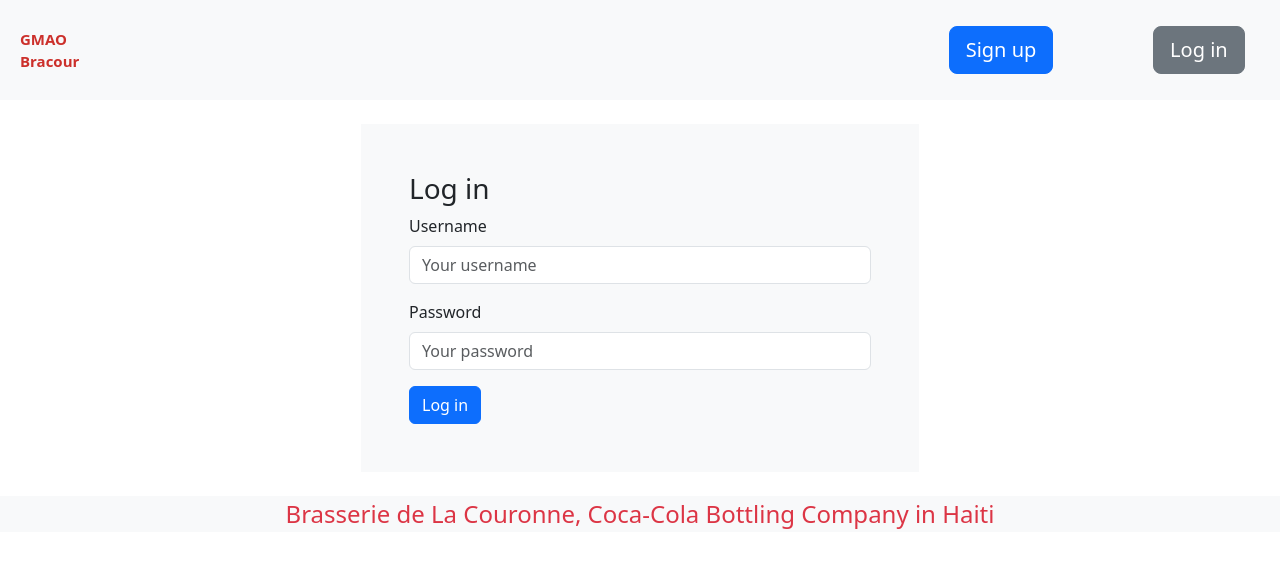
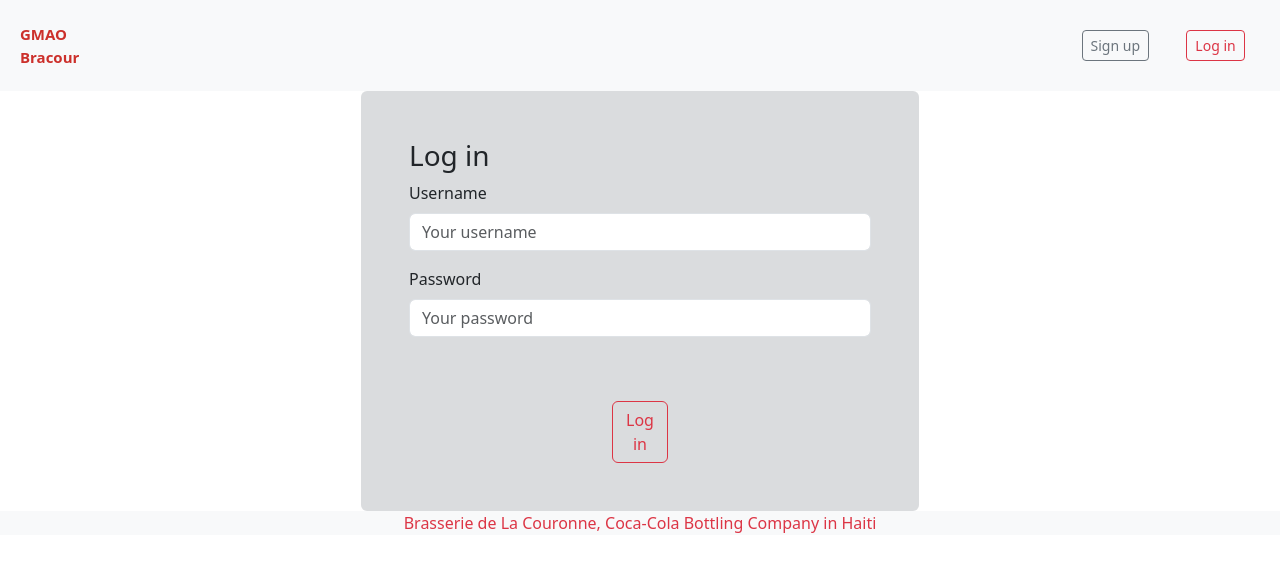
Before and after one commit to IkiLeLe/GMAO_Bracour, a Django app: page /maintenance_plan/account/ in a window 1280 px wide. Shown: the top 572 px of the page. Run offline with Django 5.2, Linux system fonts and the light colour scheme.

Commit message:
design de la page login

```diff
--- a/account/templates/account/login.html
+++ b/account/templates/account/login.html
@@ -3,8 +3,8 @@
 {% block title %}Log in{% endblock %}
 
 {% block content %}
-<div class="container my-4">
-    <div class="col-md-6 my-6 mx-auto p-5 bg-light rounded-xl">
+<div class="container mx-auto my-auto">
+    <div class="col-md-6 my-6 mx-auto p-5 bg-secondary bg-opacity-25 rounded-2">
         <h1 class="mb-6 h3">Log in</h1>
 
         <form method="post" action="{% url 'account:login' %}" id="loginForm">
@@ -27,8 +27,11 @@
                     {% endfor %}
                 </div>
             {% endif %}
-
-            <button type="submit" class="btn btn-primary">Log in</button>
+            <div class="row justify-content-md-center pt-5">
+                <div class="col-2">
+                    <button type="submit" class="btn btn-outline-danger ">Log in</button>
+                </div>
+            </div>
             <!-- Add this code inside your form tag in login.html -->
             {% if messages %}
             <div class="mb-3 p-3 bg-danger text-white rounded-xl">
--- a/maintenance_plan/templates/maintenance_plan/master.html
+++ b/maintenance_plan/templates/maintenance_plan/master.html
@@ -8,7 +8,7 @@
       <title>{% block title %}{% endblock %}</title>
       <meta http-equiv="Cache-Control" content="no-store, no-cache, must-revalidate, post-check=0, pre-check=0">
       <link href="https://cdn.jsdelivr.net/npm/bootstrap@5.3.2/dist/css/bootstrap.min.css" rel="stylesheet" integrity="sha384-T3c6CoIi6uLrA9TneNEoa7RxnatzjcDSCmG1MXxSR1GAsXEV/Dwwykc2MPK8M2HN" crossorigin="anonymous">
-
+      <link rel="stylesheet" href="https://cdn.jsdelivr.net/npm/bootstrap-icons@1.11.2/font/bootstrap-icons.min.css">
 
 
     </head>
@@ -55,7 +55,7 @@
                       <div class="col-1">
                         <form class="d-flex" method="post" action="{% url 'account:logout' %}">
                           {% csrf_token %}
-                          <button class="btn btn-outline-danger" type="submit" id="logoutButton" onClick="handleLogout">Logout</button>
+                          <button class="btn btn-outline-danger" type="submit">Logout</button>
                         </form>
                       </div>
                     </div>
@@ -63,11 +63,11 @@
                 {% else %}
                  <div class="container nav-item p-2 text-end">
                     <div class="row justify-content-end">
-                      <div class="col-2 ">
-                       <a href="{% url 'account:signup' %}" class="btn btn-primary btn-lg">Sign up</a>
+                      <div class="col-sm-1 ">
+                       <a href="{% url 'account:signup' %}" class="btn btn-outline-secondary btn-sm">Sign up</a>
                       </div>
-                      <div class="col-2">
-                        <a href="{% url 'account:login' %}" class="btn btn-secondary btn-lg">Log in</a>
+                      <div class="col-sm-1">
+                        <a href="{% url 'account:login' %}" class="btn btn-outline-danger btn-sm">Log in</a>
                       </div>
                    </div>
                   </div>
@@ -80,9 +80,9 @@
           {% block content %}
           {% endblock %}
         </div>
-        <footer class="bg-light text-center">
-          <div class="m-6 p-6">
-            <p class="fs-4 text-danger">Brasserie de La Couronne, Coca-Cola Bottling Company in Haiti </p>
+        <footer class="bg-light text-center sticky-bottom">
+          <div class="">
+            <p class="fs-6 text-danger">Brasserie de La Couronne, Coca-Cola Bottling Company in Haiti </p>
           </div>
 
         </footer>
--- a/maintenance_plan/templates/maintenance_plan/task.html
+++ b/maintenance_plan/templates/maintenance_plan/task.html
@@ -43,7 +43,7 @@
             </div>
         </div>
 
-        <div class="col-md-4 rounded bg-light" style="width: 25%; padding: 50px">
+        <div class="col-md-4 rounded bg-light sticky-top" style="width: 25%; padding: 50px">
             <h2>Filter</h2>
             <form method="get" class="form-inline" id="filterForm">
                 {{ filter_form.as_p }}
```
Also changed, not shown: db.sqlite3.
